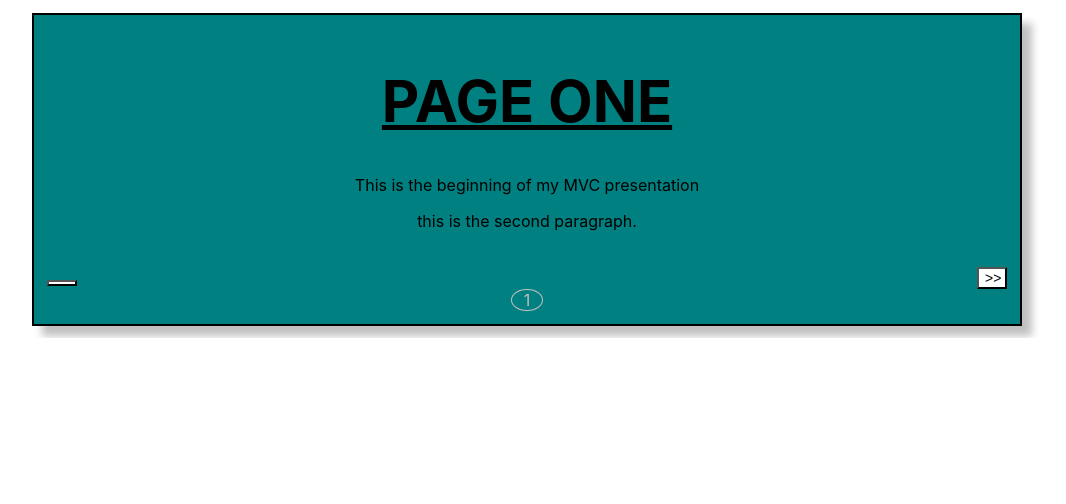
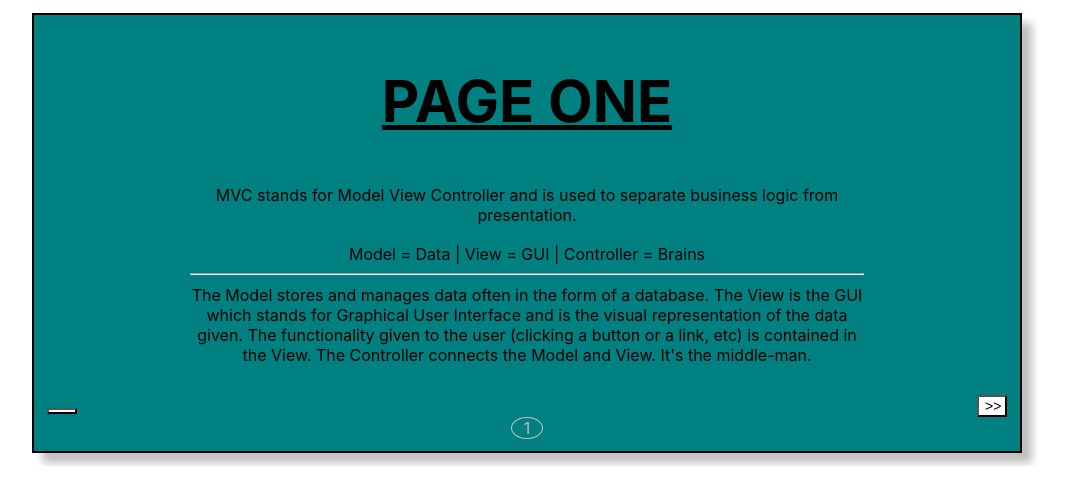
Before and after one commit to Katrina-Dierking/mvc-presentation, a React (Create React App) app: page / in a window 1280 px wide. Shown: the top 504 px of the page, without its empty margins (113-1179 px from the left). Built offline with nearby package versions, Linux system fonts and the light colour scheme.

Commit message:
mvc pag one

```diff
--- a/src/modals/Main.js
+++ b/src/modals/Main.js
@@ -8,6 +8,7 @@ function Main(
       img,
       description,
       secondPara,
+      thirdPara,
       link,
       item,
       pageNumber,
@@ -23,6 +24,8 @@ function Main(
         <h1>{title}</h1>
         <p>{description}</p>
         <p>{secondPara}</p>
+        <hr></hr>
+        <p>{thirdPara}</p>
         <img src={img} alt="" />
         <a href={link}>{item}</a>
         </div>
--- a/src/modals/main.scss
+++ b/src/modals/main.scss
@@ -20,6 +20,13 @@ h1 {
     text-decoration: underline;
 }
 
+hr, p{
+    width: 70%;
+    margin:0 auto;
+}
+ p{
+    padding: 1%;
+ }
 
 button:hover {
     @include buttonHover();
--- a/src/views/PageOne.js
+++ b/src/views/PageOne.js
@@ -7,13 +7,14 @@ function PageOne() {
     <>
       <Main
         title="PAGE ONE"
-        description="This is the beginning of my MVC presentation"
-        secondPara="this is the second paragraph."
+        description="MVC stands for Model View Controller and is used to separate business logic from presentation."
+        secondPara="Model = Data | View = GUI | Controller = Brains"
+        thirdPara="The Model stores and manages data often in the form of a database. The View is the GUI which stands for Graphical User Interface and is the visual representation of the data given. The functionality given to the user (clicking a button or a link, etc) is contained in the View. The Controller connects the Model and View. It's the middle-man."
         link="https://hertimetocode.com"
         pageNumber="1"
         urlTwo = "/pagetwo"
         next = ">>"
-      />
+        />
 
     </>
   );
```
